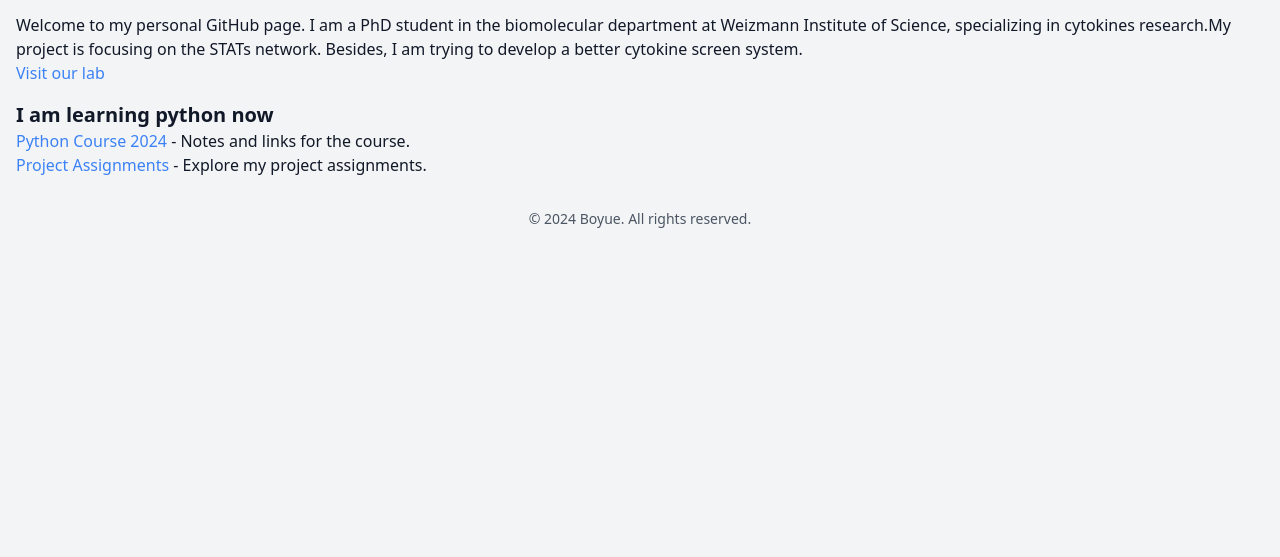
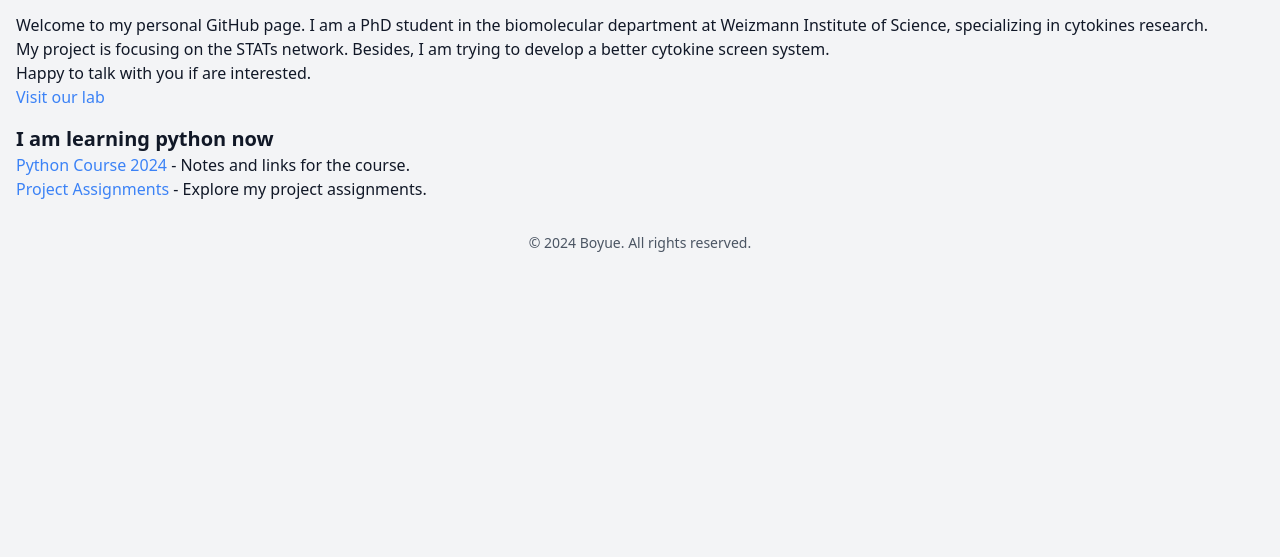
Before and after one commit to DahaiSun/DahaiSun.github.io, a plain HTML site: page index.html in a window 1280 px wide. Shown: the part 243-800 px from the top of the page. Drawn offline with nearby package versions, Linux system fonts and the light colour scheme; a script that the page names is missing.

Commit message:
Update index.html

```diff
--- a/index.html
+++ b/index.html
@@ -18,7 +18,7 @@
 
     <main>
         <section class="my-4">
-            <p>Welcome to my personal GitHub page. I am a PhD student in the biomolecular department at Weizmann Institute of Science, specializing in cytokines research.My project is focusing on the STATs network. Besides, I am trying to develop a better cytokine screen system.</p>
+            <p>Welcome to my personal GitHub page. I am a PhD student in the biomolecular department at Weizmann Institute of Science, specializing in cytokines research.<br>My project is focusing on the STATs network. Besides, I am trying to develop a better cytokine screen system.<br> Happy to talk with you if are interested.</p>
             <a href="https://www.weizmann.ac.il/Biomolecular_Sciences/Schreiber/#/" class="text-blue-500 hover:text-blue-700">Visit our lab</a>
         </section>
 
```
